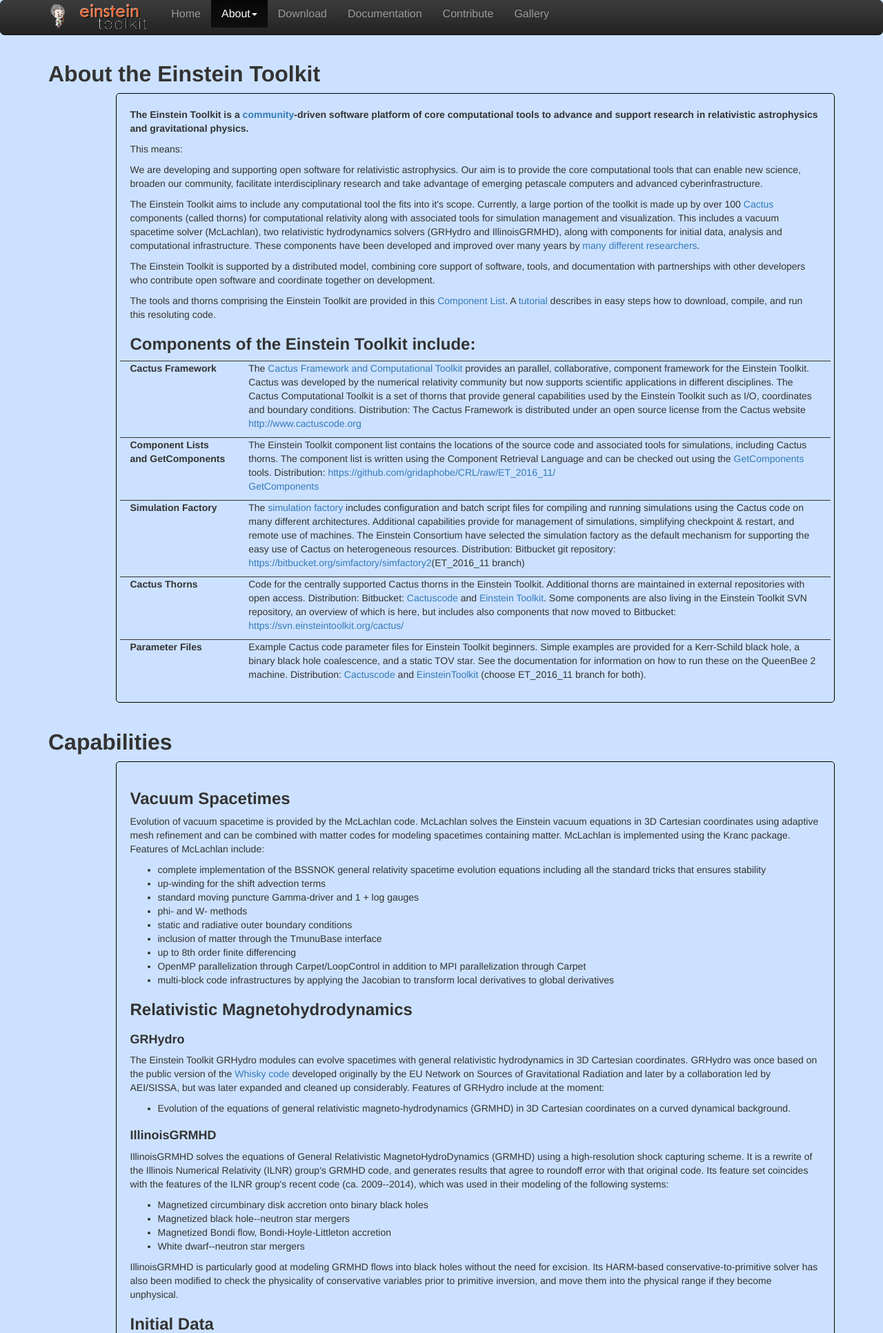
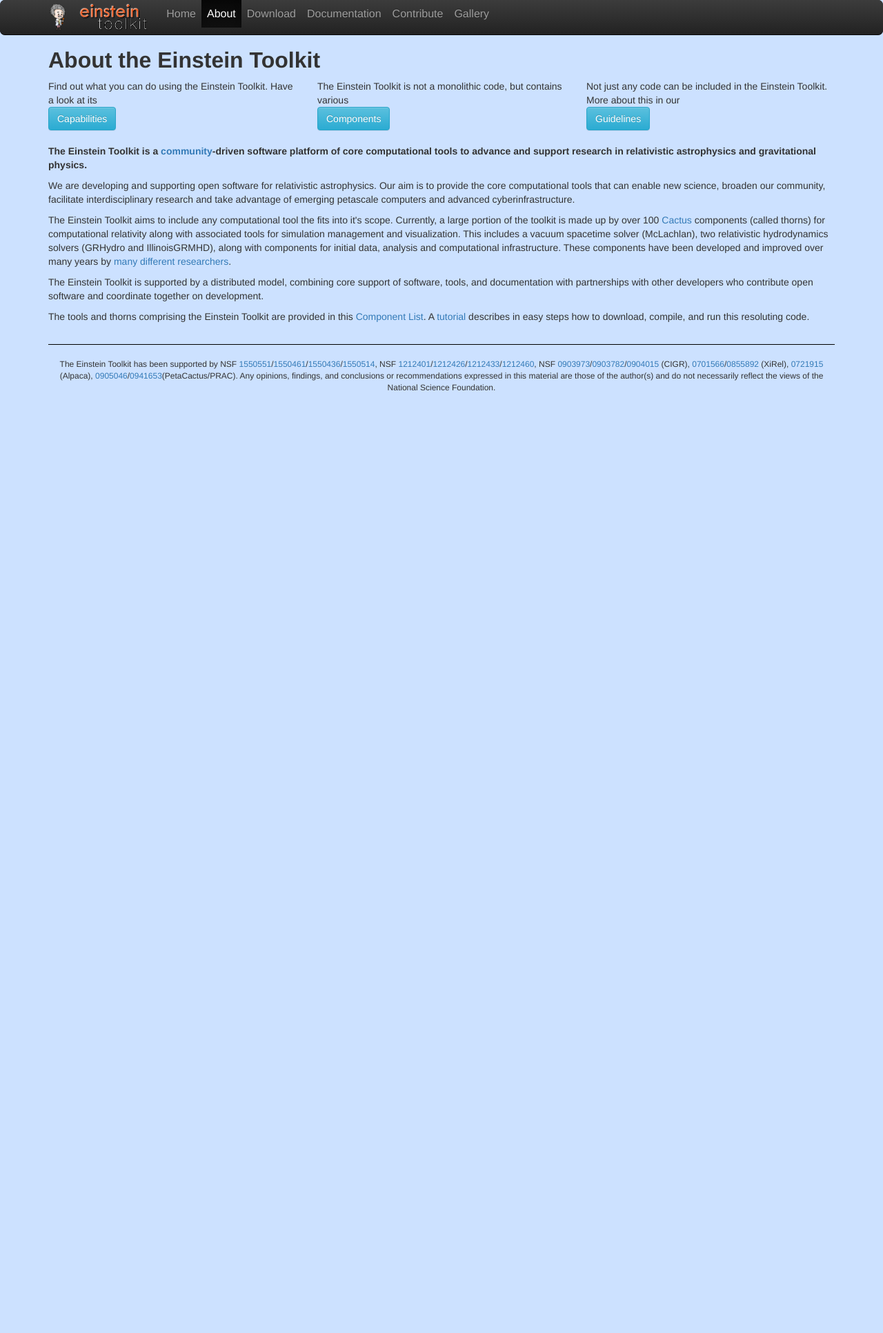
Before and after one commit to nadinekuo/www, a PHP site: page /about.html in a window 1280 px wide. Shown: the top 1933 px of the page at 69% size. After the commit the page ends 567 px from the top, so only its background shows below. Run offline with PHP 8.4, Linux system fonts and the light colour scheme.

Commit message:
split about page

```diff
--- a/about.html
+++ b/about.html
@@ -10,16 +10,26 @@
   <script src="menu.js" type="text/javascript"></script>
   <div class="container">
     <div class="row">
-      <div class="section col-xs-12" data-shorthand="About the ET">
-        <a class='local_anchor' id="about"></a>
+      <div class="col-xs-12" data-shorthand="About the ET">
         <h1>About the Einstein Toolkit</h1>
       </div>
-      <div  class="col-xs-11 col-xs-offset-1">
-        <div style="border: 1px solid black; border-radius: 5px; padding: 20px;"
-             class="section" data-shorthand="About the ET">
-          <p><b>The Einstein Toolkit is a <a href="members.html">community</a>-driven software platform of core computational tools to advance and support research in relativistic astrophysics and gravitational
-          physics.</b></p>
-          <p>This means:</p>
+      <div class="col-sm-4">
+        Find out what you can do using the Einstein Toolkit. Have a look at its<br>
+        <a class="btn btn-info" href="capabilities.html" role="button">Capabilities</a>
+      </div>
+      <div class="col-sm-4">
+        The Einstein Toolkit is not a monolithic code, but contains various<br>
+        <a class="btn btn-info" href="components.html" role="button">Components</a>
+      </div>
+      <div class="col-sm-4">
+        Not just any code can be included in the Einstein Toolkit. More about this in our<br>
+        <a class="btn btn-info" href="guidelines.html" role="button">Guidelines</a>
+      </div>
+      <div class="col-xs-12">
+        <br>
+      </div>
+      <div class="col-xs-12" data-shorthand="About the ET">
+        <p><b>The Einstein Toolkit is a <a href="members.html">community</a>-driven software platform of core computational tools to advance and support research in relativistic astrophysics and gravitational physics.</b></p>
         <p>We are developing and supporting open software for relativistic astrophysics. Our aim is to provide the core computational tools that can enable new science, broaden our
         community, facilitate interdisciplinary research and take advantage of emerging petascale computers and advanced cyberinfrastructure.</p>
         <p>The Einstein Toolkit aims to include any computational tool the fits into it's scope. Currently, a large portion of the toolkit is made up by over 100 <a href=
@@ -31,179 +41,6 @@
         <p>The tools and thorns comprising the Einstein Toolkit are provided in this <a href=
         "https://bitbucket.org/einsteintoolkit/manifest/raw/ET_2016_11/einsteintoolkit.th">Component List</a>. A <a href=
         "http://docs.einsteintoolkit.org/et-docs/Tutorial_for_New_Users">tutorial</a> describes in easy steps how to download, compile, and run this resoluting code.</p>
-          <h2>Components of the Einstein Toolkit include:</h2>
-          <div class="row htable">
-            <div class="col-sm-3 col-md-2 tabled">
-              <b>Cactus Framework</b>
-            </div>
-            <div class="col-sm-9 col-md-10 tabled">
-              <p>The <a href="http://www.cactuscode.org">Cactus Framework and Computational Toolkit</a> provides an parallel, collaborative, component framework for the Einstein Toolkit.
-              Cactus was developed by the numerical relativity community but now supports scientific applications in different disciplines. The Cactus Computational Toolkit is a set of
-              thorns that provide general capabilities used by the Einstein Toolkit such as I/O, coordinates and boundary conditions. Distribution: The Cactus Framework is distributed
-              under an open source license from the Cactus website <a href="http://www.cactuscode.org">http://www.cactuscode.org</a></p>
-            </div>
-          </div>
-          <div class="row htable">
-            <div class="col-sm-3 col-md-2 tabled">
-              <b>Component Lists and GetComponents</b>
-            </div>
-            <div class="col-sm-9 col-md-10 tabled">
-              <p>The Einstein Toolkit component list contains the locations of the source code and associated tools for simulations, including Cactus thorns. The component list is
-              written using the Component Retrieval Language and can be checked out using the <a href="https://github.com/gridaphobe/CRL/raw/ET_2016_11/GetComponents">GetComponents</a>
-              tools. Distribution: <a href="https://github.com/gridaphobe/CRL/raw/ET_2016_11/GetComponents">https://github.com/gridaphobe/CRL/raw/ET_2016_11/<br>
-              GetComponents</a></p>
-            </div>
-          </div>
-          <div class="row htable">
-            <div class="col-sm-3 col-md-2 tabled">
-              <b>Simulation Factory</b>
-            </div>
-            <div class="col-sm-9 col-md-10 tabled">
-              <p>The <a href="http://www.cct.lsu.edu/~eschnett/SimFactory/">simulation factory</a> includes configuration and batch script files for compiling and running simulations
-              using the Cactus code on many different architectures. Additional capabilities provide for management of simulations, simplifying checkpoint &amp; restart, and remote use
-              of machines. The Einstein Consortium have selected the simulation factory as the default mechanism for supporting the easy use of Cactus on heterogeneous resources.
-              Distribution: Bitbucket git repository: <a href="https://bitbucket.org/simfactory/simfactory2">https://bitbucket.org/simfactory/simfactory2</a>(ET_2016_11 branch)</p>
-            </div>
-          </div>
-          <div class="row htable">
-            <div class="col-sm-3 col-md-2 tabled">
-              <b>Cactus Thorns</b>
-            </div>
-            <div class="col-sm-9 col-md-10 tabled">
-              <p>Code for the centrally supported Cactus thorns in the Einstein Toolkit. Additional thorns are maintained in external repositories with open access. Distribution:
-              Bitbucket: <a href="https://bitbucket.org/cactuscode">Cactuscode</a> and <a href="https://bitbucket.org/einsteintoolkit">Einstein Toolkit</a>. Some components are also
-              living in the Einstein Toolkit SVN repository, an overview of which is here, but includes also components that now moved to Bitbucket: <a href=
-              "https://svn.einsteintoolkit.org/cactus">https://svn.einsteintoolkit.org/cactus/</a></p>
-            </div>
-          </div>
-          <div class="row htable">
-            <div class="col-sm-3 col-md-2 tabled">
-              <b>Parameter Files</b>
-            </div>
-            <div class="col-sm-9 col-md-10 tabled">
-              <p>Example Cactus code parameter files for Einstein Toolkit beginners. Simple examples are provided for a Kerr-Schild black hole, a binary black hole coalescence, and a
-              static TOV star. See the documentation for information on how to run these on the QueenBee 2 machine. Distribution: <a href=
-              "https://bitbucket.org/cactuscode/cactusexamples">Cactuscode</a> and <a href="https://bitbucket.org/einsteintoolkit/einsteinexamples">EinsteinToolkit</a> (choose ET_2016_11
-              branch for both).</p>
-            </div>
-          </div>
-        </div><!--Div1 End-->
-      </div>
-      <div class="section col-xs-12" data-shorthand="Capabilities">
-        <a class='local_anchor' id="capabilities">&nbsp;</a>
-        <h1>Capabilities</h1>
-      </div>
-      <div class="col-xs-11 col-xs-offset-1">
-        <div style="border: 1px solid black; border-radius: 5px; padding: 20px;" class="section" data-shorthand="Capabilities">
-          <h2>Vacuum Spacetimes</h2>
-          <p>Evolution of vacuum spacetime is provided by the McLachlan code. McLachlan solves the Einstein vacuum equations in 3D Cartesian coordinates using adaptive mesh refinement
-          and can be combined with matter codes for modeling spacetimes containing matter. McLachlan is implemented using the Kranc package. Features of McLachlan include:</p>
-          <ul>
-            <li>complete implementation of the BSSNOK general relativity spacetime evolution equations including all the standard tricks that ensures stability</li>
-            <li>up-winding for the shift advection terms</li>
-            <li>standard moving puncture Gamma-driver and 1 + log gauges</li>
-            <li>phi- and W- methods</li>
-            <li>static and radiative outer boundary conditions</li>
-            <li>inclusion of matter through the TmunuBase interface</li>
-            <li>up to 8th order finite differencing</li>
-            <li>OpenMP parallelization through Carpet/LoopControl in addition to MPI parallelization through Carpet</li>
-            <li>multi-block code infrastructures by applying the Jacobian to transform local derivatives to global derivatives</li>
-          </ul>
-          <h2 style="word-wrap: break-word;"><b>Relativistic Magneto&#8203;hydrodynamics</b></h2>
-          <h3>GRHydro</h3>
-          <p>The Einstein Toolkit GRHydro modules can evolve spacetimes with general relativistic hydrodynamics in 3D Cartesian coordinates. GRHydro was once based on the public
-          version of the <a href="http://www.whiskycode.org/">Whisky code</a> developed originally by the EU Network on Sources of Gravitational Radiation and later by a collaboration
-          led by AEI/SISSA, but was later expanded and cleaned up considerably. Features of GRHydro include at the moment:</p>
-          <ul>
-            <li>Evolution of the equations of general relativistic magneto-hydrodynamics (GRMHD) in 3D Cartesian coordinates on a curved dynamical background.</li>
-          </ul>
-          <h3>IllinoisGRMHD</h3>
-          <p>IllinoisGRMHD solves the equations of General Relativistic MagnetoHydroDynamics (GRMHD) using a high-resolution shock capturing scheme. It is a rewrite of the Illinois
-          Numerical Relativity (ILNR) group's GRMHD code, and generates results that agree to roundoff error with that original code. Its feature set coincides with the features of the
-          ILNR group's recent code (ca. 2009--2014), which was used in their modeling of the following systems:</p>
-          <ul>
-            <li>Magnetized circumbinary disk accretion onto binary black holes</li>
-            <li>Magnetized black hole--neutron star mergers</li>
-            <li>Magnetized Bondi flow, Bondi-Hoyle-Littleton accretion</li>
-            <li>White dwarf--neutron star mergers</li>
-          </ul>
-          <p>IllinoisGRMHD is particularly good at modeling GRMHD flows into black holes without the need for excision. Its HARM-based conservative-to-primitive solver has also been
-          modified to check the physicality of conservative variables prior to primitive inversion, and move them into the physical range if they become unphysical.</p>
-          <h2>Initial Data</h2>
-          <ul>
-            <li>Single and binary black holes</li>
-            <li>Single TOV stars</li>
-            <li>LORENE data</li>
-          </ul>
-          <h2>Relativity Tools</h2>
-          <ul>
-            <li>Apparent horizon finding</li>
-            <li>Black hole excision</li>
-          </ul>
-          <h2>Analysis</h2>
-          <ul>
-            <li>TrK, det(g), R_ab, R</li>
-            <li>ADM constraint violation</li>
-            <li>Basic hydrodynamics analysis routines</li>
-            <li>Extraction of gravitational waves</li>
-          </ul>
-          <h2>Computational Infrastructure</h2>
-          <ul>
-            <li>Adaptive mesh refinement</li>
-            <li>Reflection and rotation symmetry boundary conditions</li>
-            <li>Radiation boundary conditions</li>
-            <li>Flexible Cartesian 3-D meshes</li>
-            <li>Multidimensional I/O using HDF5, ASCII, Jpegs</li>
-            <li>Method of lines time integration</li>
-            <li>Courant time steeping</li>
-            <li>Seamless use of BLAS, GSL, HDF5, LAPACK</li>
-          </ul>
-          <h2>Tools</h2>
-          <ul>
-            <li>Checking for NaNs</li>
-            <li>Memory poisoning to identify uninitialized variables</li>
-            <li>Timing report by thorn, schedule bin, and method</li>
-          </ul>
-        </div>
-      </div>
-    </div>
-  </div>
-  <div class="container section">
-    <div class="row">
-            <a class='local_anchor' id="guidelines">&nbsp;</a>
-        <h1>Guidelines</h1>
-      <div  class="col-xs-11 col-xs-offset-1">
-
-      <div data-shorthand="Talks" style="border: 1px solid black; border-radius: 5px; padding: 10px;" class="section" >
-             <p>The Einstein Toolkit is a collection of software components and tools for simulating and analyzing general relativistic astrophysical systems. Such systems include
-        gravitational wave space-times, collisions of compact objects such as black holes or neutron stars, accretion onto compact objects, core collapse supernovae and Gamma-Ray
-        Bursts.</p>
-        <p>The Einstein Toolkit builds on numerous software efforts in the numerical relativity community including CactusEinstein, <a href="http://www.whiskycode.org/">Whisky</a>,
-        and <a href="http://www.carpetcode.org">Carpet</a>. The Einstein Toolkit currently uses the <a href="http://www.cactuscode.org">Cactus Framework</a> as the underlying
-        computational infrastructure that provides large-scale parallelization, general computational components, and a model for collaborative, portable code development.</p>
-        <p><b>Guiding principles for the design and implementation of the toolkit include:</b></p>
-        <ul>
-          <li><i><b>Open, community-driven software development</b> that encourages the sharing of code across the community, prevents code duplication and leads to sustainable support
-          and development of essential code.</i></li>
-          <li><i><b>Well thought out and stable interfaces</b> between components that enable multiple implementations of physics capabilities, and allow groups or individuals to
-          concentrate on their areas of interest.</i></li>
-          <li><i><b>Separation of physics software from computational science infrastructure</b> so that new technologies for large scale computing, processor accelerators, or parallel
-          I/O can be easily integrated with science codes.</i></li>
-          <li><i>The provision of <b>complete working production codes</b> to provide: prototypes, standard benchmarks and testcases; codes that are available for and usable by the
-          general astrophysics community; tools for new researchers and groups to enter this field; training and education for a new generation of researchers.</i></li>
-        </ul><br>
-        <div>
-          <p>The Toolkit includes a set of mix-and-match components (or Thorns) that support the development of codes for relativistic astrophysics. A number of full examples provide
-          prototype, production examples of complete astrophysical codes including black hole spacetimes and relativistic hydrodynamical spacetimes.</p>
-          <p>The Einstein Toolkit uses a distributed model with its software modules either developed, distributed and supported by the <a href="maintainers-credits.html">core maintainers</a> team, or by
-          individual groups. Where modules are provided by external groups, we provide quality control for modules for inclusion in the toolkit and help coordinate support.</p>
-          <p>Through this effort we want to catalyze a consortium for the development and support for community infrastucture for relativistic astrophysics. Although currently the
-          toolkit is based on Cactus, in the future we plan for the consortium to support other relevant community codes. In the shorter term we are building on the toolkit and
-          interested in tools that interface with Cactus for initial data, post-processing and visualization.</p>
-          <!--<p>The development of the Einstein Toolkit is funded through awards NSF 0701566 & 0653303 (XiRel), NSF 0903973, 0903973 & 0903782 (CIGR), NSF 0905046/0941653 (PetaCactus/PRAC). Additional support for Cactus and Carpet is provided through NSF 0721915 (Alpaca) and funding from the Center for Computation & Technology at LSU.</p>-->
-
-        </div><br>
-        </div>
       </div>
     </div>
   </div>
--- a/contribute.html
+++ b/contribute.html
@@ -21,7 +21,7 @@
       <div class="col-sm-6 col-md-5">
         <h1>Citation</h1>
         The development of production level scientific software, such as the components of the Einstein Toolkit, represents the academic output of researchers. These scientific contributions should be acknowledged and respected on par with those solely based in theory or experiment.<br>
-        <strong>See our </strong> <a class="btn btn-primary" href="citation.html" role="button">Citation Guidelines</a>
+        <strong>See our </strong> <a class="btn btn-info" href="citation.html" role="button">Citation Guidelines</a>
       </div>
       <div class="col-sm-6 col-md-4">
       <h1>Email</h1>
@@ -36,7 +36,7 @@
       <div class="col-sm-6 col-md-4">
       <h1>Tracker</h1>
         Issues (bugs, wish-list items, tasks) are recorded in a database. There they can be discussed, flagged, and assigned to developers. Don't hesitate to report problem you might have found: reporting problems is the first step in helping to solve them.<br>
-        <strong>Go to:</strong> <a class="btn btn-warning" href="https://trac.einsteintoolkit.org/" role="button">Tracker</a>
+        <strong>Go to:</strong> <a class="btn btn-info" href="https://trac.einsteintoolkit.org/" role="button">Tracker</a>
       </div>
       <div class="col-sm-6 col-md-4">
         <h1>Wiki</h1>
--- a/css/etk.css
+++ b/css/etk.css
@@ -1,6 +1,6 @@
 body {
   background-color: #CCE1FF;
-  padding-top: 70px;
+  padding-top: 50px;
 }
 
 #seminars, td, th  {
@@ -80,16 +80,14 @@ text-decoration: none;
   text-decoration: none;
 }
 
-.nav > li > a.main-menu-noleftpadding {
-  padding-left: 0;
-}
-.nav > li > a.main-menu-norightpadding {
-  padding-right: 0;
-}
-
 .listmenu {
   background-color: #222;
   text-align: center;
+}
+
+.nav > li > a.main-menu {
+  padding-left: 0.5em;
+  padding-right: 0.5em;
 }
 
 .dropdown-menu > .active > a {
@@ -212,4 +210,8 @@ ul.members {
   margin-bottom : 0;
 }
 
+.btn-warning {
+  background: #f36831;
+}
+
 @media only screen and (min-width: 992px) {}
--- a/documentation.html
+++ b/documentation.html
@@ -35,7 +35,7 @@
       <div class="col-sm-6 col-md-3">
       <h1>Tracker</h1>
         Issues (bugs, wish-list items, tasks) are recorded in a database. There they can be discussed, flagged, and assigned to developers. Don't hesitate to report problem you might have found: reporting problems is the first step in helping to solve them.<br>
-        <strong>Go to:</strong> <a class="btn btn-warning" href="https://trac.einsteintoolkit.org/" role="button">Tracker</a>
+        <strong>Go to:</strong> <a class="btn btn-info" href="https://trac.einsteintoolkit.org/" role="button">Tracker</a>
       </div>
       <div class="col-sm-6 col-md-3">
         <h1>Wiki</h1>
@@ -50,7 +50,7 @@
         <h1>Cactus Users' Guide</h1>This document contains a quick-start guide to installing and running a Cactus application. In subsequent chapters, it provides more detailed
         information on advanced user's topics, as well as an introduction to thorn writing.<br>
         <strong>Go to:</strong>
-        <a class="btn btn-danger" href="guides/user-guide.html" role="button">Users' Guide</a>
+        <a class="btn btn-primary" href="guides/user-guide.html" role="button">Users' Guide</a>
       </div>
       <div class="col-sm-4">
         <h1>Thorn Documentation</h1>This document provides details specific for the individual thorns and arrangements.<br>
@@ -60,7 +60,7 @@
       <div class="col-sm-4">
         <h1>Cactus Reference Manual</h1>This document will eventually be a complete reference manual for the Cactus Code.<br>
         <strong>Go to:</strong>
-        <a class="btn btn-warning" href="guides/reference-manual.html" role="button">Reference Manual</a>
+        <a class="btn btn-primary" href="guides/reference-manual.html" role="button">Reference Manual</a>
       </div>
     </div>
   </div>
--- a/download.html
+++ b/download.html
@@ -85,12 +85,12 @@ chmod a+x GetComponents
       <div class="col-sm-6">
         <h1>Citation</h1>
         The development of production level scientific software, such as the components of the Einstein Toolkit, represents the academic output of researchers. These scientific contributions should be acknowledged and respected on par with those solely based in theory or experiment.<br>
-        <strong>Go to Citation Page:</strong> <a class="btn btn-primary" href="citation.html" role="button">Citation</a>
+        <a class="btn btn-info" href="citation.html" role="button">Citation</a>
       </div>
       <div class="col-sm-6">
         <h1>Past Releases</h1>
         Sometimes, older releases can be useful, .e.g., if they have been used in a specific publication, and results are to be reproduced. This is why past releases of the Einstein Toolkit are being kept available.<br>
-        <strong>Go to Past Releases Page:</strong> <a class="btn btn-info" href="past-releases.html" role="button">Past Releases</a>
+        <a class="btn btn-info" href="past-releases.html" role="button">Past Releases</a>
       </div>
     </div>
   </div><br>
```
Also changed, not shown: capabilities.html (added, +99 -0 lines), components.html (added, +83 -0 lines), guidelines.html (added, +55 -0 lines), menu.js (+1 -10 lines). Lines whose indentation alone changed are shown as unchanged.
